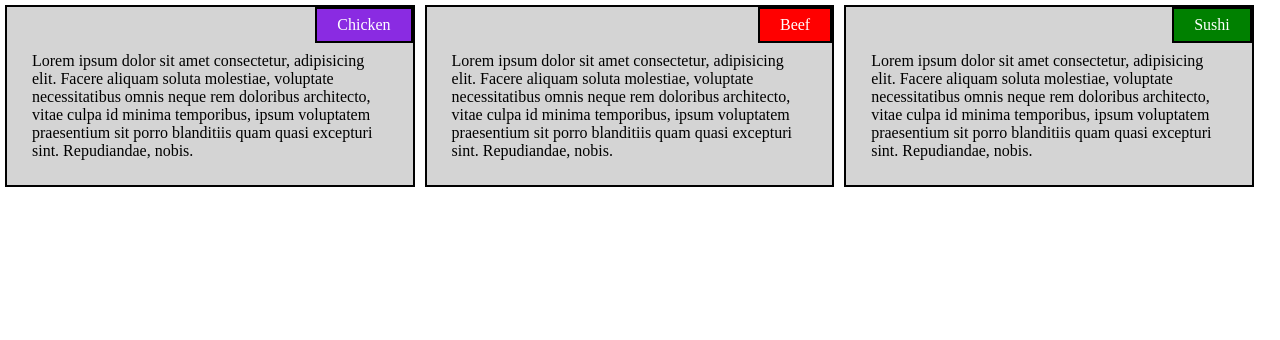
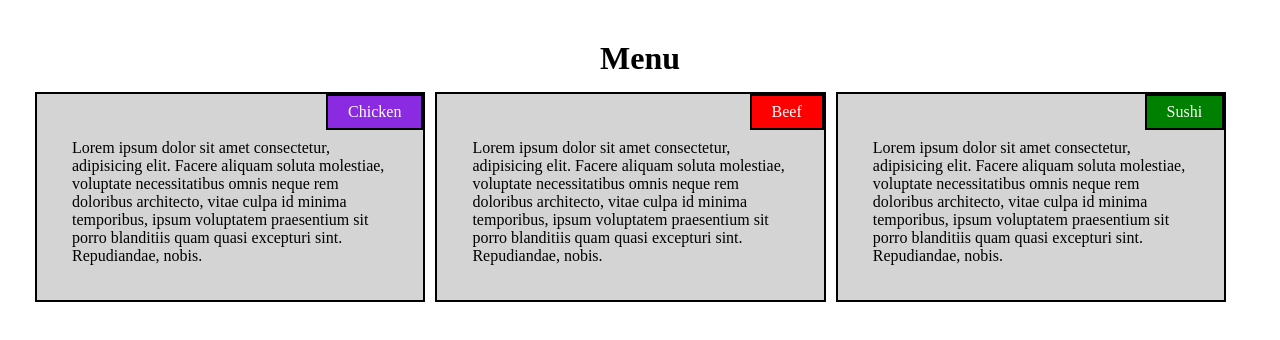
Before and after one commit to Frank-Cisca/coursera-cisca, a plain HTML site: page index.html in a window 1280 px wide. Drawn offline with Linux system fonts and the light colour scheme.

Commit message:
Final corrected

```diff
--- a/index.html
+++ b/index.html
@@ -9,6 +9,7 @@
 </head>
 <body>
     <div class="outer-shell">
+        <h1 class="menu"> Menu</h1>
         <div class="inner-shell">
             <div class="absolute-1">
 Chicken
--- a/style.css
+++ b/style.css
@@ -1,12 +1,16 @@
 *{
     box-sizing: border-box;
     margin: 0;
-    padding: 0;
+    padding: 10px;
 }
 .outer-shell{
     width: auto;
     padding: auto
     ;
+}
+.menu{
+    padding: 10px ;
+    text-align: center;
 }
 p{
     padding: 25px;
```
